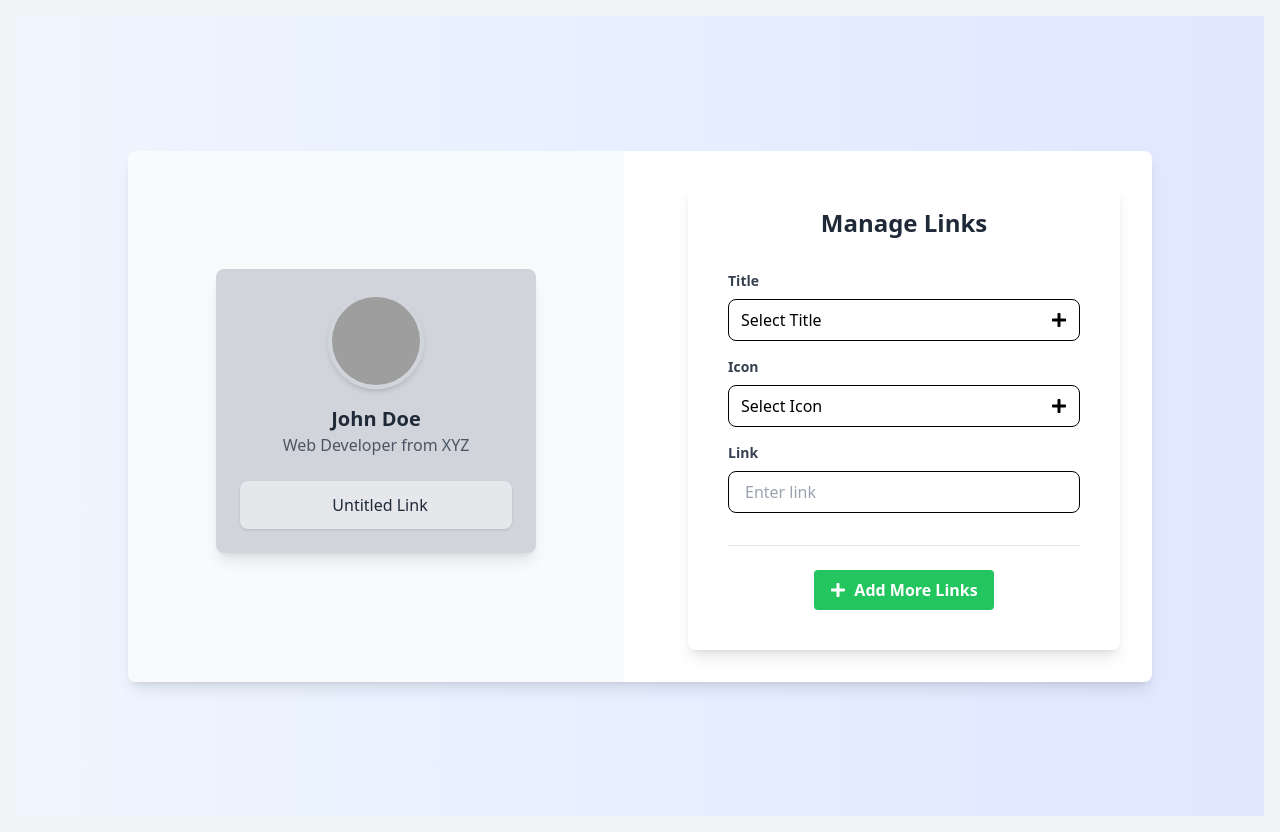
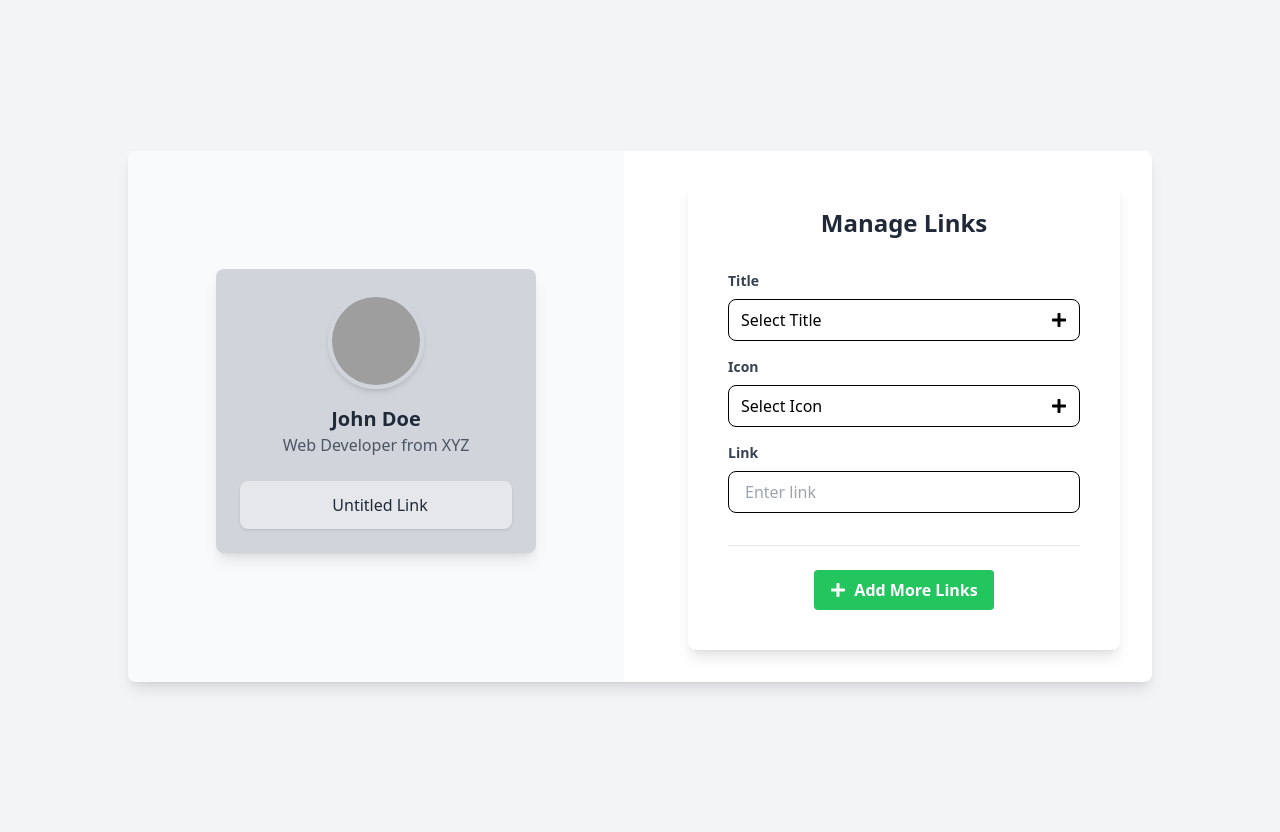
Before and after one commit to Muskan-7867/Linker, a React (Vite) app in the folder frontend/: page /templates/1 in a window 1280 px wide. Built offline with nearby package versions, Linux system fonts and the light colour scheme; grey boxes are pictures that could not be loaded; what tailwindcss-motion would draw is missing.

Commit message:
fix styling

```diff
--- a/frontend/src/components/DarkTempForm.tsx
+++ b/frontend/src/components/DarkTempForm.tsx
@@ -27,7 +27,7 @@ const DarkTempForm: React.FC = () => {
   ]);
 
   return (
-    <div className="bg-gradient-to-r from-blue-50 to-indigo-100 min-h-screen flex items-center justify-center p-6">
+    <div className="bg-gradient-to-r  min-h-screen flex items-center justify-center p-6">
     {/* Container */}
     <div className="flex flex-col lg:flex-row gap-8 w-full max-w-screen-lg bg-white rounded-lg shadow-lg overflow-hidden">
         {/* Right Side: Dark Template */}
--- a/frontend/src/components/LightTempForm.tsx
+++ b/frontend/src/components/LightTempForm.tsx
@@ -27,7 +27,7 @@ const LightTempForm: React.FC = () => {
   ]);
 
   return (
-    <div className="bg-gradient-to-r from-blue-50 to-indigo-100 min-h-screen flex items-center justify-center p-6">
+    <div className="bg-gradient-to-r min-h-screen flex items-center justify-center p-6">
       {/* Container */}
       <div className="flex flex-col lg:flex-row gap-8 w-full max-w-screen-lg bg-white rounded-lg shadow-lg overflow-hidden">
         {/* Left Side: Light Template */}
```
